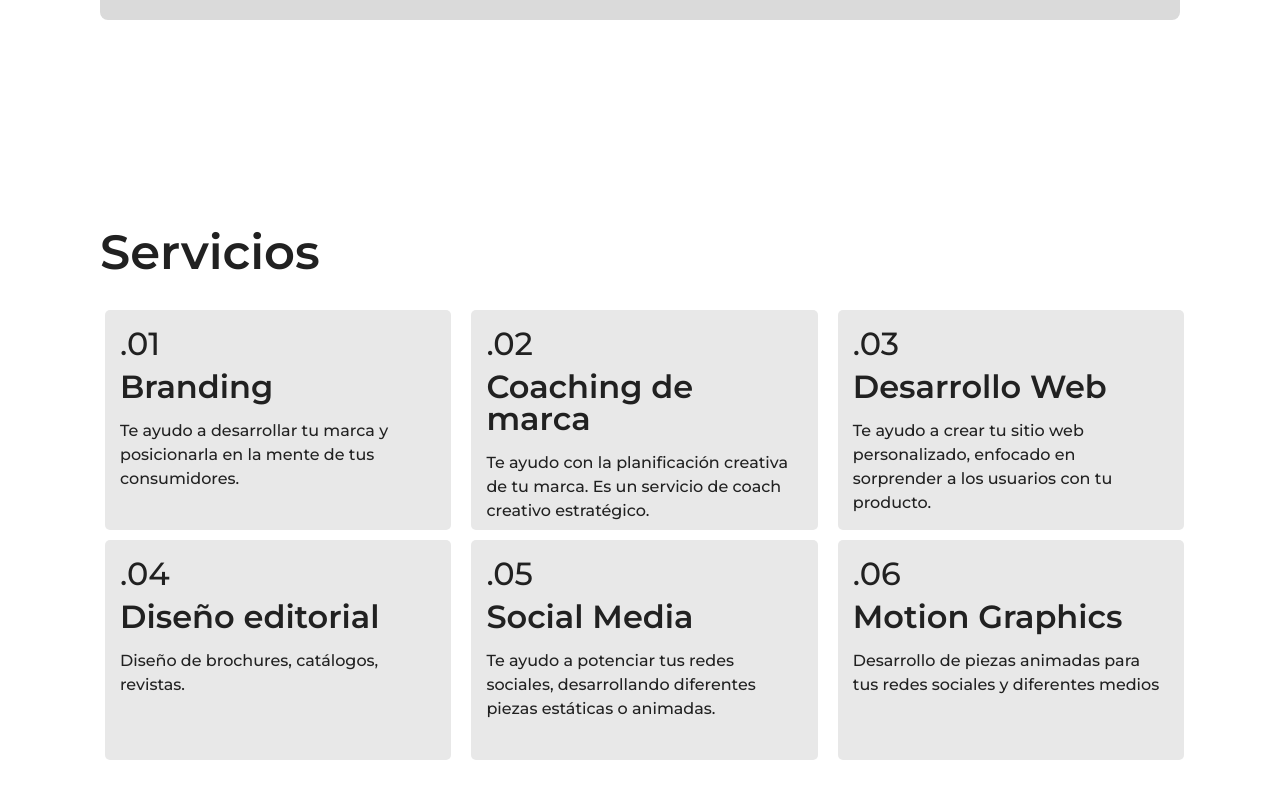
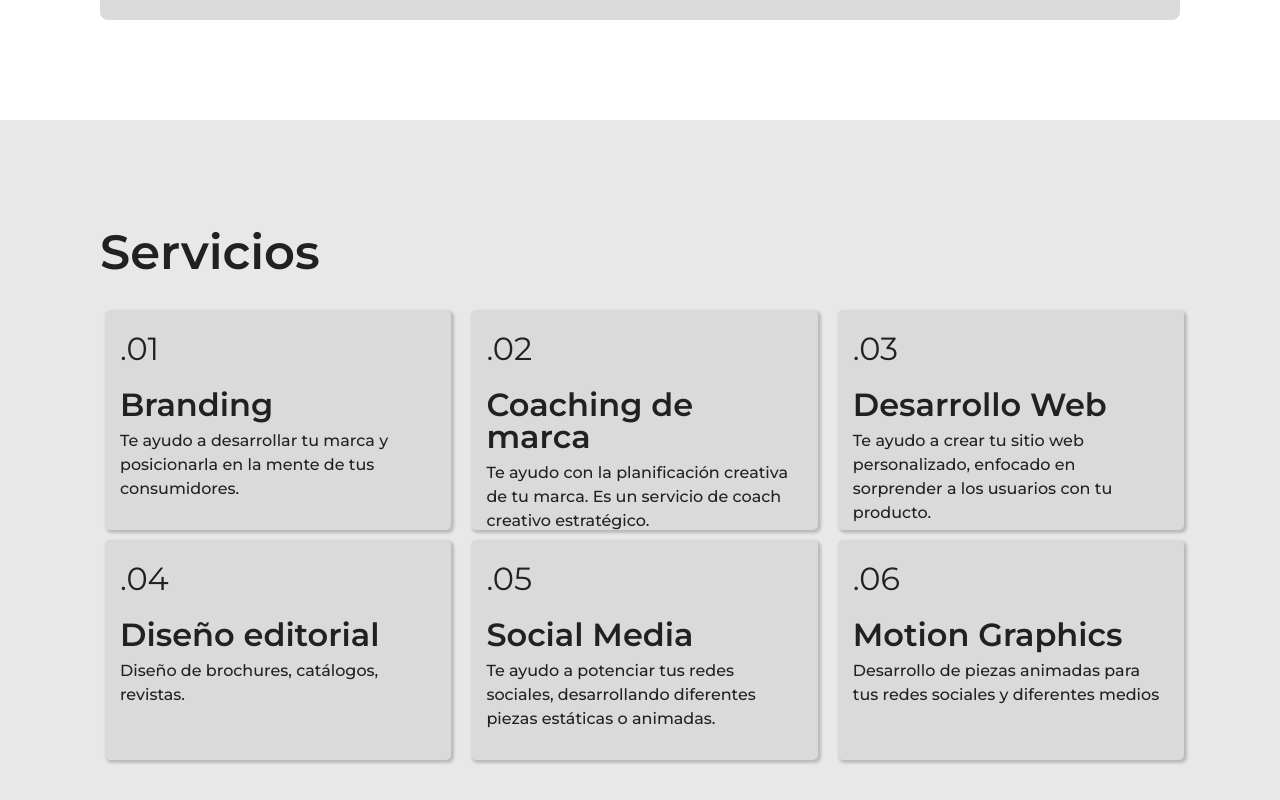
Before and after one commit to Barbmolinv/barbaramolina, a website: page index.html in a window 1280 px wide. Shown: the part 1380-2180 px from the top of the page. Drawn offline with nearby package versions, Linux system fonts and the light colour scheme.

Commit message:
cambios colores

```diff
--- a/index.html
+++ b/index.html
@@ -139,12 +139,12 @@
         <div class="servicios-todos">
             <div class="caja-secciones1">
                 <div class="numero">
-                    <h2>
+                    <p>
                         .01
+                    </p>
+                    <h2 class="titulo-servicio">
+                        Branding
                     </h2>
-                    <p class="titulo-servicio">
-                        Branding
-                    </p>
                     <p class="texto-base">
                         Te ayudo a desarrollar tu marca y posicionarla en la mente de tus consumidores.
                     </p>
@@ -153,12 +153,12 @@
 
             <div class="caja-secciones2">
                 <div class="numero">
-                    <h2>
+                    <p>
                         .02
+                    </p>
+                    <h2 class="titulo-servicio">
+                        Coaching de marca
                     </h2>
-                    <p class="titulo-servicio">
-                        Coaching de marca
-                    </p>
                     <p class="texto-base">
                         Te ayudo con la planificación creativa de tu marca.
                         Es un servicio de coach creativo estratégico.
@@ -168,12 +168,12 @@
 
             <div class="caja-secciones3">
                 <div class="numero">
-                    <h2>
+                    <p>
                         .03
+                    </p>
+                    <h2 class="titulo-servicio">
+                        Desarrollo Web
                     </h2>
-                    <p class="titulo-servicio">
-                        Desarrollo Web
-                    </p>
                     <p class="texto-base">
                         Te ayudo a crear tu sitio web personalizado, enfocado en sorprender a los usuarios con tu
                         producto.
@@ -183,12 +183,12 @@
 
             <div class="caja-secciones4">
                 <div class="numero">
-                    <h2>
+                    <p>
                         .04
+                    </p>
+                    <h2 class="titulo-servicio">
+                        Diseño editorial
                     </h2>
-                    <p class="titulo-servicio">
-                        Diseño editorial
-                    </p>
                     <p class="texto-base">
                         Diseño de brochures, catálogos, revistas.
                     </p>
@@ -197,12 +197,12 @@
 
             <div class="caja-secciones5">
                 <div class="numero">
-                    <h2>
+                    <p>
                         .05
+                    </p>
+                    <h2 class="titulo-servicio">
+                        Social Media
                     </h2>
-                    <p class="titulo-servicio">
-                        Social Media
-                    </p>
                     <p class="texto-base">
                         Te ayudo a potenciar tus redes sociales, desarrollando diferentes piezas estáticas o animadas.
                     </p>
@@ -211,12 +211,12 @@
 
             <div class="caja-secciones6">
                 <div class="numero">
-                    <h2>
+                    <p>
                         .06
+                    </p>
+                    <h2 class="titulo-servicio">
+                        Motion Graphics
                     </h2>
-                    <p class="titulo-servicio">
-                        Motion Graphics
-                    </p>
                     <p class="texto-base">
                         Desarrollo de piezas animadas para tus redes sociales y diferentes medios
                     </p>
@@ -371,6 +371,17 @@
     <script src="https://cdn.jsdelivr.net/npm/bootstrap@5.1.0/dist/js/bootstrap.bundle.min.js"
         integrity="sha384-U1DAWAznBHeqEIlVSCgzq+c9gqGAJn5c/t99JyeKa9xxaYpSvHU5awsuZVVFIhvj" crossorigin="anonymous">
     </script>
+
+    <script src="https://code.jquery.com/jquery-3.4.1.slim.min.js"
+        integrity="sha384-J6qa4849blE2+poT4WnyKhv5vZF5SrPo0iEjwBvKU7imGFAV0wwj1yYfoRSJoZ+n" crossorigin="anonymous">
+    </script>
+
+    <script>
+        $('.navbar-nav>li>a').on('click', function(){
+          $('.navbar-collapse').collapse('hide');
+        });
+    </script>
+
 </body>
 
 </html>
--- a/scss/componentes/_home.scss
+++ b/scss/componentes/_home.scss
@@ -8,6 +8,7 @@
     background-repeat: no-repeat;
     background-size: cover;
     background-position: 0px 0px;
+
 
 
     h1 {
--- a/scss/componentes/_servicios.scss
+++ b/scss/componentes/_servicios.scss
@@ -1,6 +1,7 @@
 #Servicios {
     display: grid;
     padding: 100px;
+    background-color: $cajas-secciones;
 }
 
 .servicios-tituloseccion {
@@ -24,56 +25,62 @@
 
 .caja-secciones1 {
     grid-area: caja-secciones1;
-    background-color: $cajas-secciones;
+    background-color: $gris-claro-box;
     margin: 10px 5px 5px 5px;
     padding: 15px;
     height: 100%;
     border-radius: 5px;
+    box-shadow: 2px 2px 3px 1px rgba(0, 0, 0, 0.2);
 }
 
 .caja-secciones2 {
     grid-area: caja-secciones2;
-    background-color: $cajas-secciones;
+    background-color: $gris-claro-box;
     margin: 10px 5px 5px 5px;
     padding: 15px;
     height: 100%;
     border-radius: 5px;
+    box-shadow: 2px 2px 3px 1px rgba(0, 0, 0, 0.2);
 }
 
 .caja-secciones3 {
     grid-area: caja-secciones3;
-    background-color: $cajas-secciones;
+    background-color: $gris-claro-box;
     margin: 10px 5px 5px 5px;
     padding: 15px;
     height: 100%;
     border-radius: 5px;
+    box-shadow: 2px 2px 3px 1px rgba(0, 0, 0, 0.2);
 }
 
 .caja-secciones4 {
     grid-area: caja-secciones4;
-    background-color: $cajas-secciones;
+    background-color: $gris-claro-box;
     margin: 10px 5px 5px 5px;
     padding: 15px;
     height: 100%;
     border-radius: 5px;
+    box-shadow: 2px 2px 3px 1px rgba(0, 0, 0, 0.2);
 }
 
 .caja-secciones5 {
     grid-area: caja-secciones5;
-    background-color: $cajas-secciones;
+    background-color: $gris-claro-box;
     margin: 10px 5px 5px 5px;
     padding: 15px;
     height: 100%;
     border-radius: 5px;
+    box-shadow: 2px 2px 3px 1px rgba(0, 0, 0, 0.2);
 }
 
 .caja-secciones6 {
     grid-area: caja-secciones6;
-    background-color: $cajas-secciones;
+    background-color: $gris-claro-box;
     margin: 10px 5px 5px 5px;
     padding: 15px;
     height: 100%;
     border-radius: 5px;
+    box-shadow: 2px 2px 3px 1px rgba(0, 0, 0, 0.2);
 }
 
 .numero {
```
Also changed, not shown: css/style.css, scss/componentes/_header.scss (line endings or trailing spaces), 1 other file.
